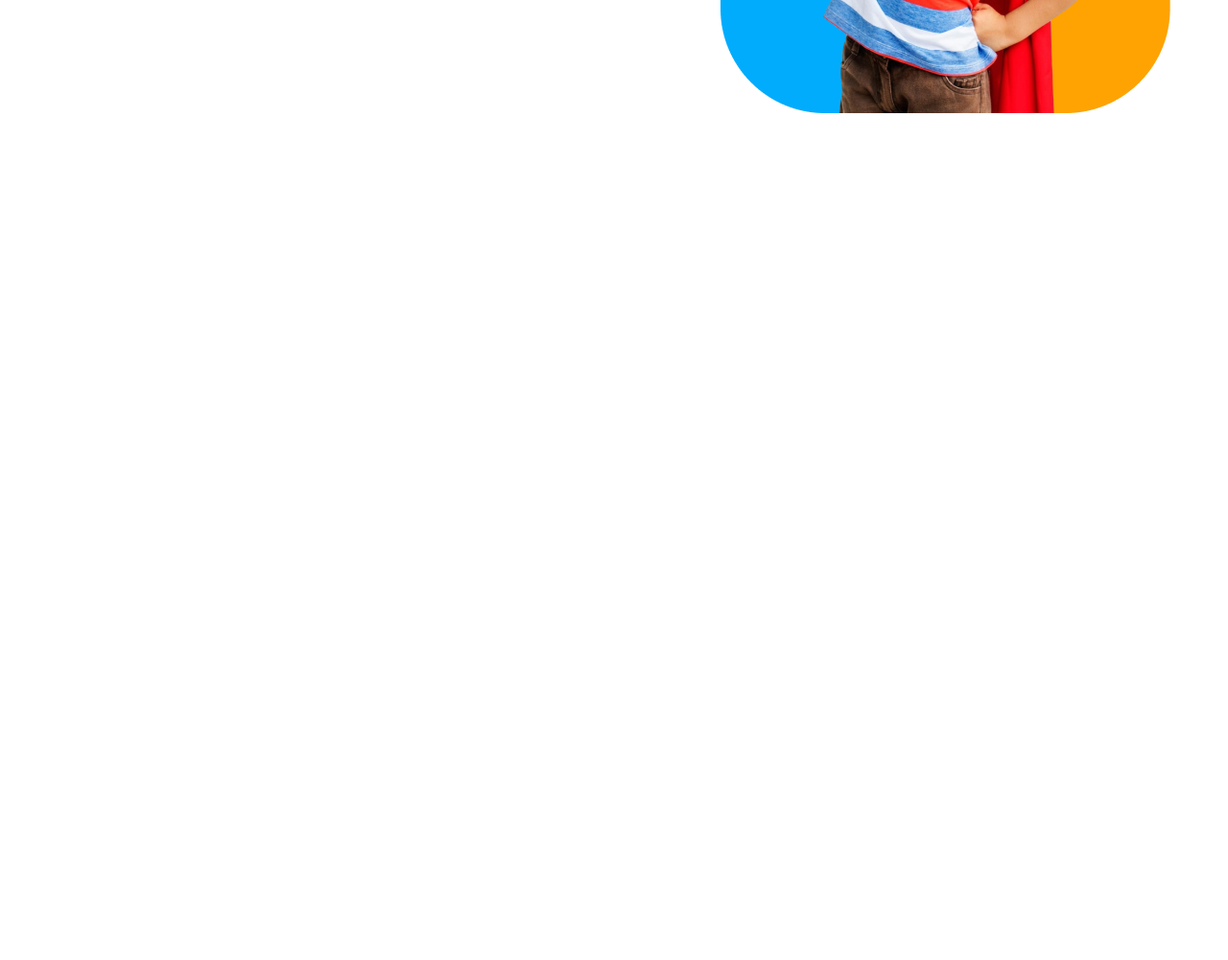
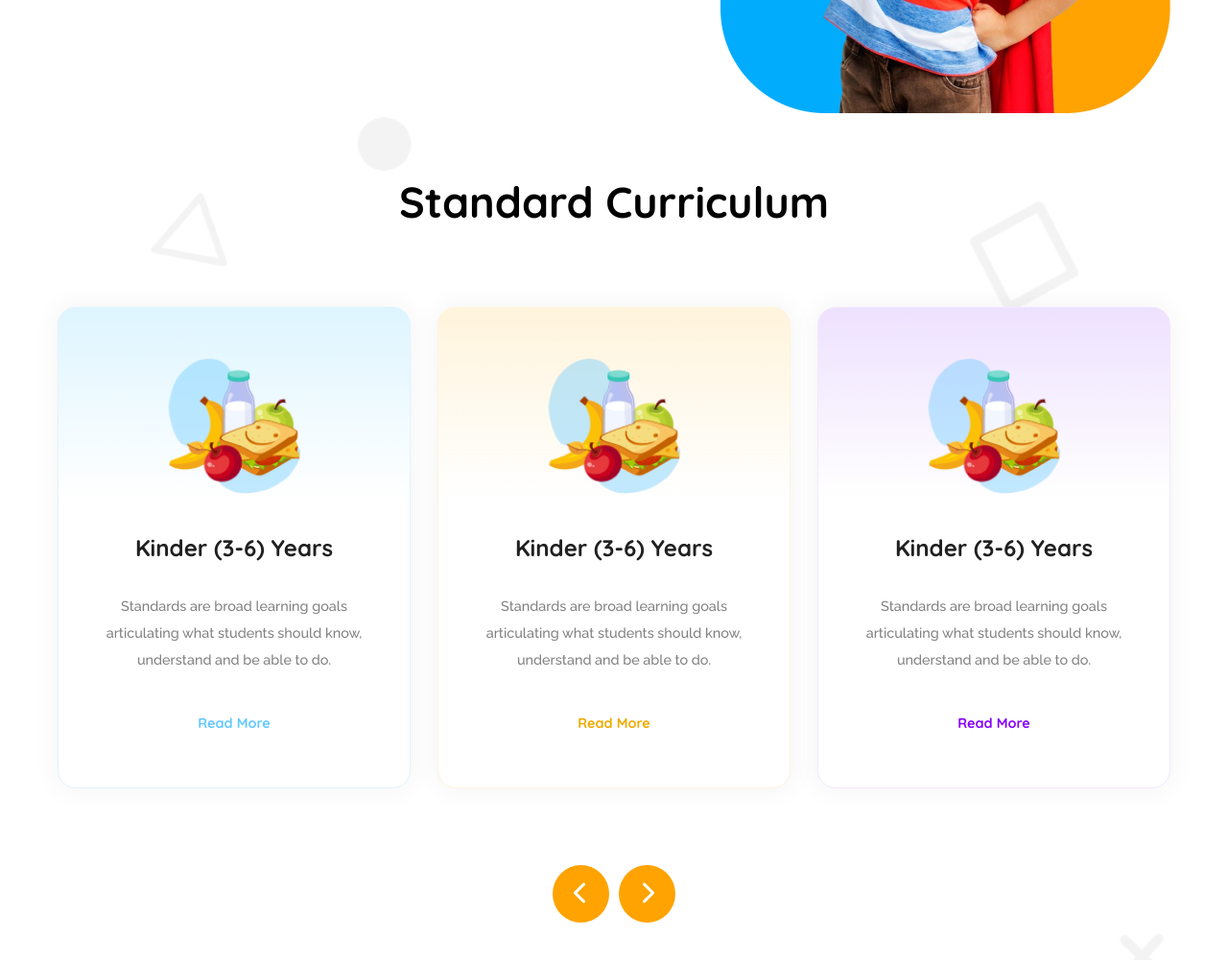
Before and after one commit to sazzadzia77/kids-school-website, a plain HTML site: page index.html in a window 1280 px wide. Shown: the part 559-1560 px from the top of the page at 96% size. Before the commit the page ends 800 px from the top, so only its background shows below. Drawn offline with Linux system fonts and the light colour scheme.

Commit message:
added standard section

```diff
--- a/index.html
+++ b/index.html
@@ -60,5 +60,46 @@
             </div>
         </div>
     </header>
+    <main>
+        <section class="standard_curriculum_section">
+            <div class="standard_curriculum_container">
+                <h2>Standard Curriculum</h2>
+                <div class="standard_curriculum_cards">
+                    <div class="standard_curriculum_card" id="standard_card1">
+                        <div class="standard_curriculum_card_img_container">
+                            <img src="assets/kinder.png" alt="">
+                        </div>
+                        <h3>Kinder (3-6) Years</h3>
+                        <p>Standards are broad learning goals articulating what students should know, understand and be able to do.</p>
+                        <a href="">Read More</a>
+                    </div>
+                    <div class="standard_curriculum_card" id="standard_card2">
+                        <div class="standard_curriculum_card_img_container">
+                            <img src="assets/kinder.png" alt="">
+                        </div>
+                        <h3>Kinder (3-6) Years</h3>
+                        <p>Standards are broad learning goals articulating what students should know, understand and be able to do.</p>
+                        <a href="">Read More</a>
+                    </div>
+                    <div class="standard_curriculum_card" id="standard_card3">
+                        <div class="standard_curriculum_card_img_container">
+                            <img src="assets/kinder.png" alt="">
+                        </div>
+                        <h3>Kinder (3-6) Years</h3>
+                        <p>Standards are broad learning goals articulating what students should know, understand and be able to do.</p>
+                        <a href="">Read More</a>
+                    </div>
+                </div>
+                <div class="standard_curriculum_nav">
+                    <button>
+                        <i class="fa-solid fa-chevron-left"></i>
+                    </button>
+                    <button>
+                        <i class="fa-solid fa-chevron-right"></i>
+                    </button>
+                </div>
+            </div>
+        </section>
+    </main>
 </body>
 </html>
--- a/styles/style.css
+++ b/styles/style.css
@@ -113,6 +113,111 @@ header{
     width: 100%;
 }
 
+/* ! Standard curriculum section design */
+
+.standard_curriculum_section{
+    background: url(../assets/bg.png);
+    background-repeat: no-repeat;
+    background-size: cover;
+    background-position: center;
+    padding-top: 60px;
+    padding-bottom: 60px;
+}
+.standard_curriculum_container > h2{
+    color: rgb(0, 0, 0);
+    font-size: 2.8rem;
+    font-weight: 700;
+    line-height: 3.6rem;
+    text-align: center;
+    margin-bottom: 80px;
+}
+.standard_curriculum_container{
+    max-width: 1160px;
+    margin: 0 auto;
+}
+.standard_curriculum_cards{
+    display: flex;
+    align-items: center;
+    justify-content: space-between;
+    gap: 28px;
+}
+.standard_curriculum_card{
+    border-radius: 18.86px;
+    max-width: 368px;
+    padding: 52px 40px 53px 40px;
+    text-align: center;
+}
+.standard_curriculum_card_img_container{
+    margin: 0 auto;
+    width: 50%;
+}
+.standard_curriculum_card_img_container img{
+    width: 100%;
+}
+.standard_curriculum_card > h3{
+    color: rgb(32, 32, 32);
+    font-size: 1.5rem;
+    font-weight: 700;
+    line-height: 1.8rem;
+    margin-top: 37px;
+    margin-bottom: 33px;
+}
+.standard_curriculum_card > p{
+    color: rgb(128, 128, 128);
+    font-family: Raleway;
+    font-size: .9rem;
+    font-weight: 500;
+    line-height: 1.75rem;
+    margin-bottom: 38px;
+}
+.standard_curriculum_card > a{
+    font-size: .9rem;
+    font-weight: 700;
+    line-height: 1.75rem;
+    text-decoration: none;
+}
+/* special design for standard card */
+#standard_card1{
+    border: 0.94px solid rgb(222, 245, 255);
+    box-shadow: 0px 0px 28.3px 0.94px rgba(0, 0, 0, 0.05);
+    background: linear-gradient(180.00deg, rgb(222, 245, 255),rgba(255, 255, 255, 0) 40%),rgb(255, 255, 255);
+}
+#standard_card1 a{
+    color: rgb(100, 200, 255);
+}
+#standard_card2{
+    border: 0.94px solid rgb(255, 244, 220);
+    box-shadow: 0px 0px 28.3px 0.94px rgba(0, 0, 0, 0.05);
+    background: linear-gradient(180.00deg, rgb(255, 244, 220),rgba(255, 255, 255, 0) 40%),rgb(255, 255, 255);
+}
+#standard_card2 a{
+    color: rgb(240, 170, 0);
+}
+#standard_card3{
+    border: 0.94px solid rgb(242, 232, 255);
+    box-shadow: 0px 0px 28.3px 0.94px rgba(0, 0, 0, 0.05);
+    background: linear-gradient(180.00deg, rgb(238, 225, 255),rgba(255, 255, 255, 0) 40%),rgb(255, 255, 255);
+}
+#standard_card3 a{
+    color: rgb(135, 0, 255);
+}
+/* Standard curriculum nav */
+.standard_curriculum_nav{
+    margin-top: 80px;
+    display: flex;
+    gap: 10px;
+    justify-content: center;
+}
+.standard_curriculum_nav button{
+    background: rgb(254, 163, 1);
+    color: #ffffff;
+    padding: 16px 22px;
+    font-size: 24px;
+    border-radius: 50%;
+    border: none;
+    cursor: pointer;
+}
+
 
 
 
@@ -143,6 +248,23 @@ header{
         font-size: 2rem;
         line-height: 2.5rem;
     }
+    .standard_curriculum_section{
+        /* background-size: contain; */
+        background-position: top right;
+    }
+    .standard_curriculum_cards{
+        flex-direction: column;
+    }
+    .standard_curriculum_container{
+        padding: 0 15px;
+    }
+    .standard_curriculum_container h2{
+        font-size: 2rem;
+        line-height: 2rem;
+    }
+    .standard_curriculum_nav{
+        display: none;
+    }
 
 }
 
```
